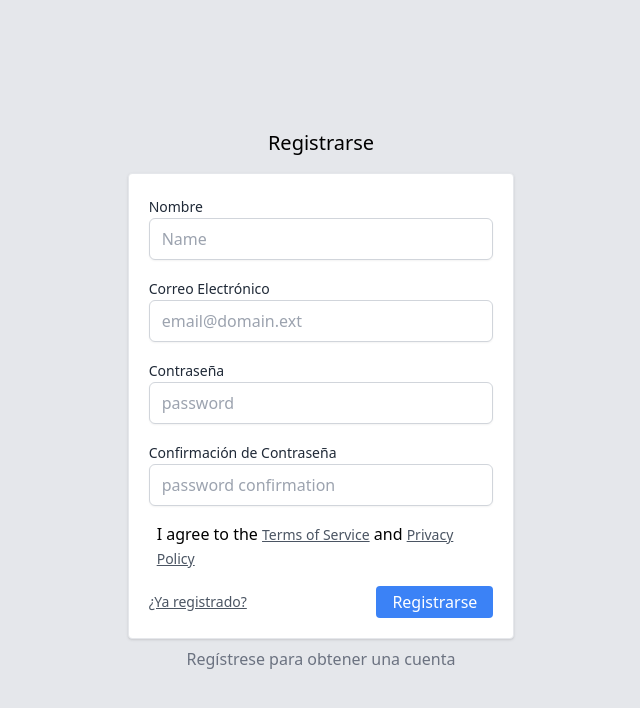
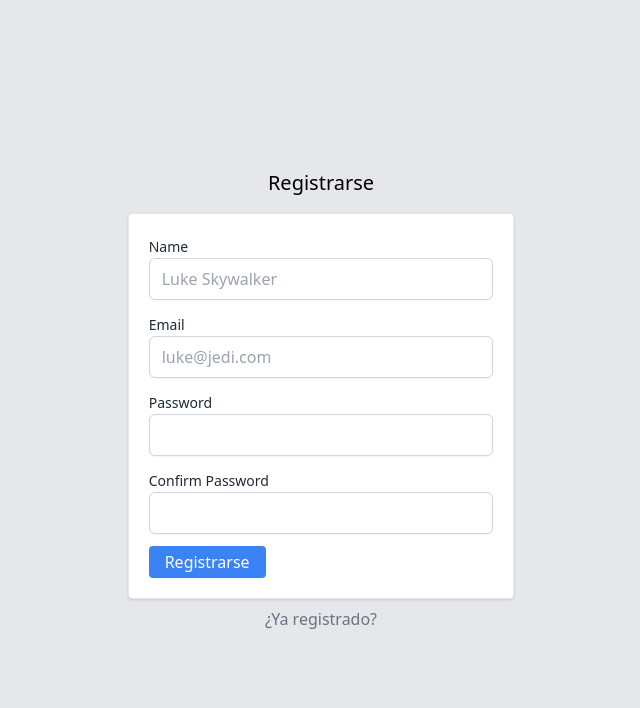
Before and after one commit to ecanquiz/frontend-vue-pinia, a Vue app: page /register in a window 1280 px wide. Shown: the top 708 px of the page, without its empty margins (319-959 px from the left). Built offline with nearby package versions, Linux system fonts and the light colour scheme.

Commit message:
feat: Begin design of the Register component

```diff
--- a/src/views/Register/Form.vue
+++ b/src/views/Register/Form.vue
@@ -1,115 +1,75 @@
-<script setup>
-import { reactive } from "vue"
-import BaseInput from "@/components/BaseInput.vue"
-
-
-const form =  reactive({
-      name: '',
-      email: '',
-      password: '',
-      password_confirmation: '',
-      terms: false,
-})
-
-</script>
-
 <template>
-      <!--jet-authentication-card-->
-        <!--template #logo>
-            <jet-authentication-card-logo />
-        </template-->
-
-        <!--jet-validation-errors class="mb-4" /-->
-
-        <form @submit.prevent="submit">
-            <div>
+  <form @submit.prevent="registerUser">
     <BaseInput
       type="text"
-                      label="Nombre"
+      label="Name"
       name="name"
-                      v-model="form.name"
-                      autocomplete="Name"
-                      placeholder="Name"
+      v-model="name"
+      placeholder="Luke Skywalker"
       class="mb-2"
     />
-                <!--label for="name" value="Nombre">
-                <input id="name" type="text" class="mt-1 block w-full" v-model="form.name" required autofocus autocomplete="name" />
-                </label-->
-            </div>
-
-            <div class="mt-4">
     <BaseInput
       type="email"
-                  label="Correo Electrónico"
+      label="Email"
       name="email"
-                  v-model="form.email"
-                  autocomplete="email"
-                  placeholder="email@domain.ext"
+      v-model="email"
+      placeholder="luke@jedi.com"
       class="mb-2"
-                  data-testid="email-input"
     />
-                <!--label for="email" value="Correo Electrónico">
-                <input id="email" type="email" class="mt-1 block w-full" v-model="form.email" required />
-                </label-->
-            </div>
-
-            <div class="mt-4">
     <BaseInput
       type="password"
-                  label="Contraseña"
+      label="Password"
       name="password"
-                  v-model="form.password"
-                  autocomplete="password"
-                  placeholder="password"
+      v-model="password"
       class="mb-2"
-                  data-testid="password-input"
     />
-
-
-                <!--label for="password" value="Contraseña">
-                <input id="password" type="password" class="mt-1 block w-full" v-model="form.password" required autocomplete="new-password" />
-                </label-->
-            </div>
-
-            <div class="mt-4">
     <BaseInput
       type="password"
-                  label="Confirmación de Contraseña"
-                  name="password_confirmation"
-                  v-model="form.password_confirmation"
-                  autocomplete="password confirmation"
-                  placeholder="password confirmation"
-                  class="mb-2"
-                  data-testid="password_confirmation-input"
+      label="Confirm Password"
+      name="password-confirm"
+      v-model="passwordConfirm"
+      class="mb-4"
     />
-                <!--label for="password_confirmation" value="Confirmar Contraseña">
-                <input id="password_confirmation" type="password" class="mt-1 block w-full" v-model="form.password_confirmation" required autocomplete="new-password" />
-                </label-->
-            </div>
+    <BaseBtn type="submit" text="Registrarse" />
+    <FlashMessage :error="error" />
+  </form>
+</template>
 
-            <!--div class="mt-4" v-if="$page.props.jetstream.hasTermsAndPrivacyPolicyFeature"-->
-                     <div class="mt-4" v-if="true">
-
-                <label for="terms">
-                    <div class="flex items-center">
-                        <!--checkbox name="terms" id="terms" v-model:checked="form.terms" /-->
-
-                        <div class="ml-2">
-                            I agree to the <a target="_blank" href="/terms.show" class="underline text-sm text-gray-600 hover:text-gray-900">Terms of Service</a> and <a target="_blank" href="/policy.show" class="underline text-sm text-gray-600 hover:text-gray-900">Privacy Policy</a>
-                        </div>
-                    </div>
-                </label>
-            </div>
-
-            <div class="flex items-center justify-between mt-4">
-                <a href="/login" class="underline text-sm text-gray-600 hover:text-gray-900">
-                    ¿Ya registrado?
-                </a>
-
-                <button class="ml-4 btn btn-primary" :class="{ 'opacity-25': form.processing }" :disabled="form.processing">
-                    Registrarse
-                </button>
-            </div>
-        </form>
-    <!--/jet-authentication-card-->
-</template>
+<script>
+import { getError } from "@/utils/helpers";
+import BaseBtn from "@/components/BaseBtn.vue";
+import BaseInput from "@/components/BaseInput.vue";
+import AuthService from "@/services/AuthService";
+import FlashMessage from "@/components/FlashMessage.vue";
+export default {
+  name: "RegisterForm",
+  components: {
+    BaseBtn,
+    BaseInput,
+    FlashMessage,
+  },
+  data() {
+    return {
+      name: null,
+      email: null,
+      password: null,
+      passwordConfirm: null,
+      error: null,
+    };
+  },
+  methods: {
+    registerUser() {
+      this.error = null;
+      const payload = {
+        name: this.name,
+        email: this.email,
+        password: this.password,
+        password_confirmation: this.passwordConfirm,
+      };
+      AuthService.registerUser(payload)
+        .then(() => this.$router.push("/dashboard"))
+        .catch((error) => (this.error = getError(error)));
+    },
+  },
+};
+</script>
--- a/src/views/Register/Index.vue
+++ b/src/views/Register/Index.vue
@@ -17,9 +17,9 @@ import Form from "./Form.vue";
 
     <p class="mt-2 text-center text-gray-500">
       <router-link
-        to="/register"
+        to="/login"
         class="text-gray-500 transition hover:text-gray-600"
-        >Regístrese para obtener una cuenta</router-link
+        >¿Ya registrado?</router-link
       >
     </p>
   </div>
```
Lines whose indentation alone changed are shown as unchanged.
